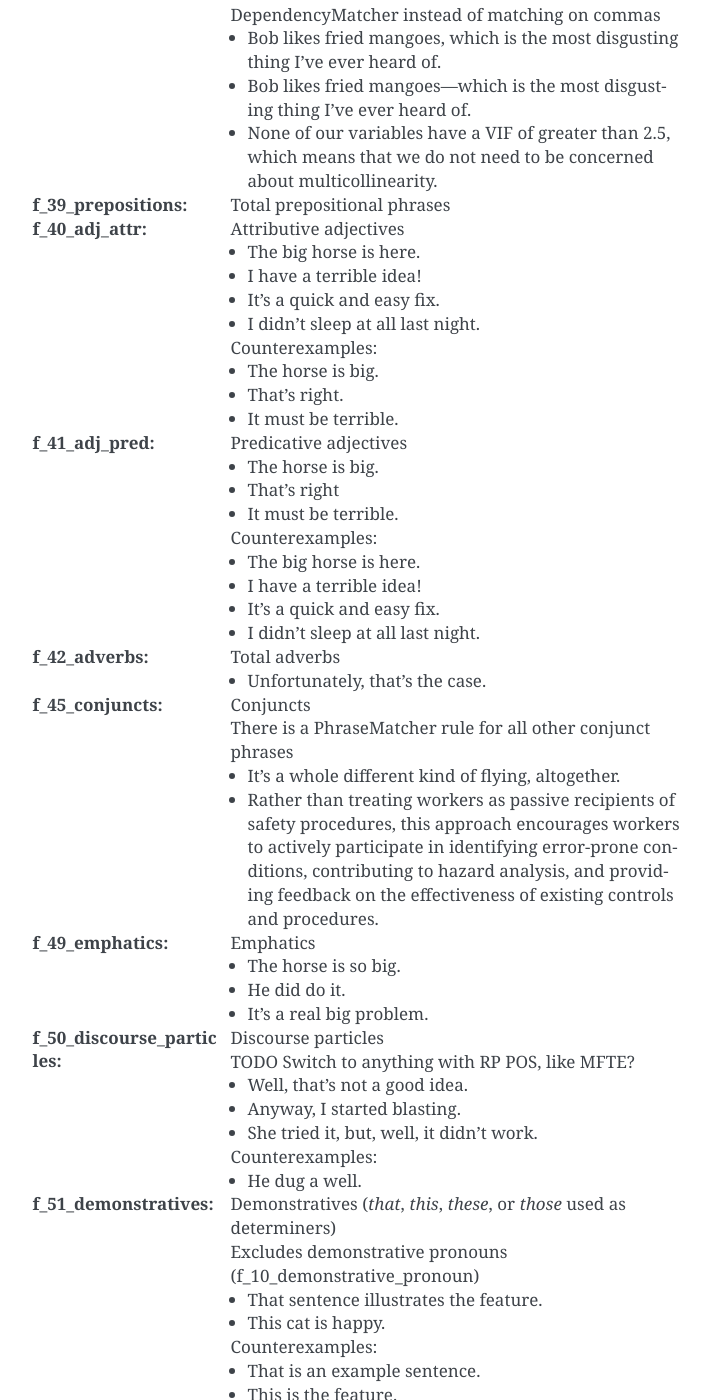
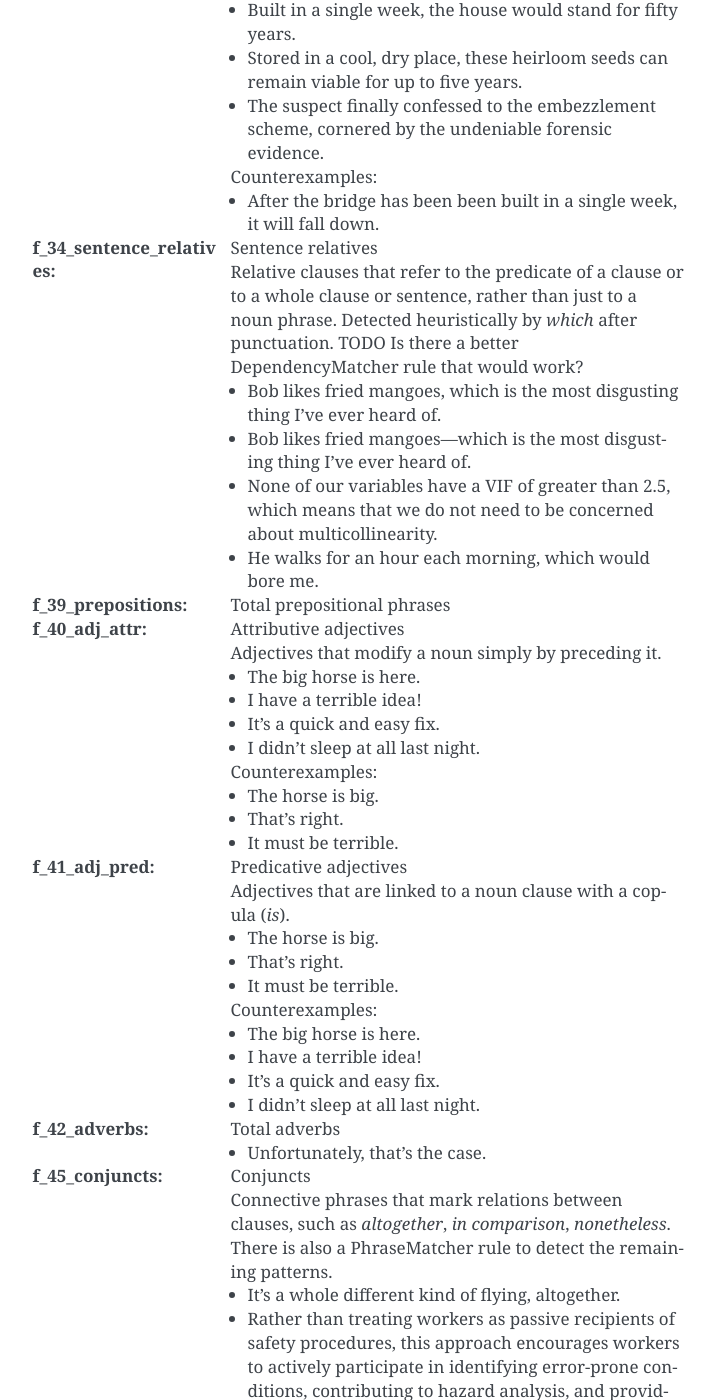
Before and after one commit to capnrefsmmat/matcherator, a Sphinx documentation site: the page built from docs/biber.rst, in a window 1280 px wide and 1400 px high, scrolled down 4629 px. Shown: the whole window, without its empty margins (396-1111 px from the left). Built offline with Sphinx 7.4.7, drawn with Linux system fonts in a browser that asks for light colours; some of the changed text lies outside the part shown.

Commit message:
Further documentation improvements

```diff
--- a/docs/biber.rst
+++ b/docs/biber.rst
@@ -33,4 +33,16 @@ API
 Feature reference
 -----------------
 
+References
+^^^^^^^^^^
+
+* Rules based on Appendix II of Douglas Biber (1988). *Variation across speech
+  and writing.* Cambridge University Press.
+* For some examples and definitions used below: Quirk, Greenham, Leech, Svartvik
+  (1985). *A Comprehensive Grammar of the English Language.* Longman.
+
+Note that some rules show up twice under different matchers. In these cases, two
+different strategies are used to find different cases of the pattern, then
+combined when computing results.
+
 .. include:: pseudobiber-reference.rst
--- a/docs/pseudobiber-reference.rst
+++ b/docs/pseudobiber-reference.rst
@@ -198,11 +198,12 @@ pattern-matches on sequences of token attributes.
 :f_34_sentence_relatives:
    Sentence relatives
 
-   TODO Feels like this should be done with DependencyMatcher instead of matching on commas
+   Relative clauses that refer to the predicate of a clause or to a whole clause or sentence, rather than just to a noun phrase. Detected heuristically by *which* after punctuation. TODO Is there a better DependencyMatcher rule that would work?
 
    * Bob likes fried mangoes, which is the most disgusting thing I've ever heard of.
    * Bob likes fried mangoes---which is the most disgusting thing I've ever heard of.
    * None of our variables have a VIF of greater than 2.5, which means that we do not need to be concerned about multicollinearity.
+   * He walks for an hour each morning, which would bore me.
 
 :f_39_prepositions:
    Total prepositional phrases
@@ -212,6 +213,7 @@ pattern-matches on sequences of token attributes.
 :f_40_adj_attr:
    Attributive adjectives
 
+   Adjectives that modify a noun simply by preceding it.
 
    * The big horse is here.
    * I have a terrible idea!
@@ -226,9 +228,10 @@ pattern-matches on sequences of token attributes.
 :f_41_adj_pred:
    Predicative adjectives
 
+   Adjectives that are linked to a noun clause with a copula (*is*).
 
    * The horse is big.
-   * That's right
+   * That's right.
    * It must be terrible.
 
    Counterexamples:
@@ -246,7 +249,7 @@ pattern-matches on sequences of token attributes.
 :f_45_conjuncts:
    Conjuncts
 
-   There is a PhraseMatcher rule for all other conjunct phrases
+   Connective phrases that mark relations between clauses, such as *altogether*, *in comparison*, *nonetheless*. There is also a PhraseMatcher rule to detect the remaining patterns.
 
    * It's a whole different kind of flying, altogether.
    * Rather than treating workers as passive recipients of safety procedures, this approach encourages workers to actively participate in identifying error-prone conditions, contributing to hazard analysis, and providing feedback on the effectiveness of existing controls and procedures.
@@ -645,7 +648,7 @@ phrases.
 :f_45_conjuncts:
    Conjuncts
 
-   There is also a Matcher rule for else, altogether, and rather following punctuation
+   There is also a Matcher rule for *else*, *altogether*, and *rather* following punctuation
 
    * I need an example of a conjunct, e.g., one like this.
    * However, it didn't work.
```
Also changed, not shown: other parts of docs/pseudobiber-reference.rst (+1 -1 lines), 1 other file.
